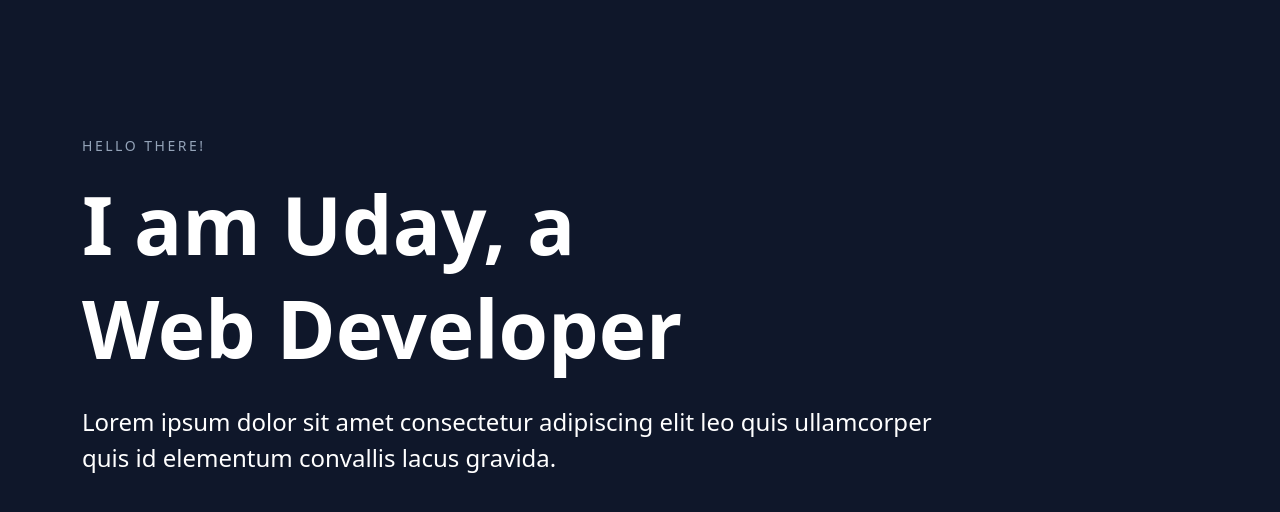
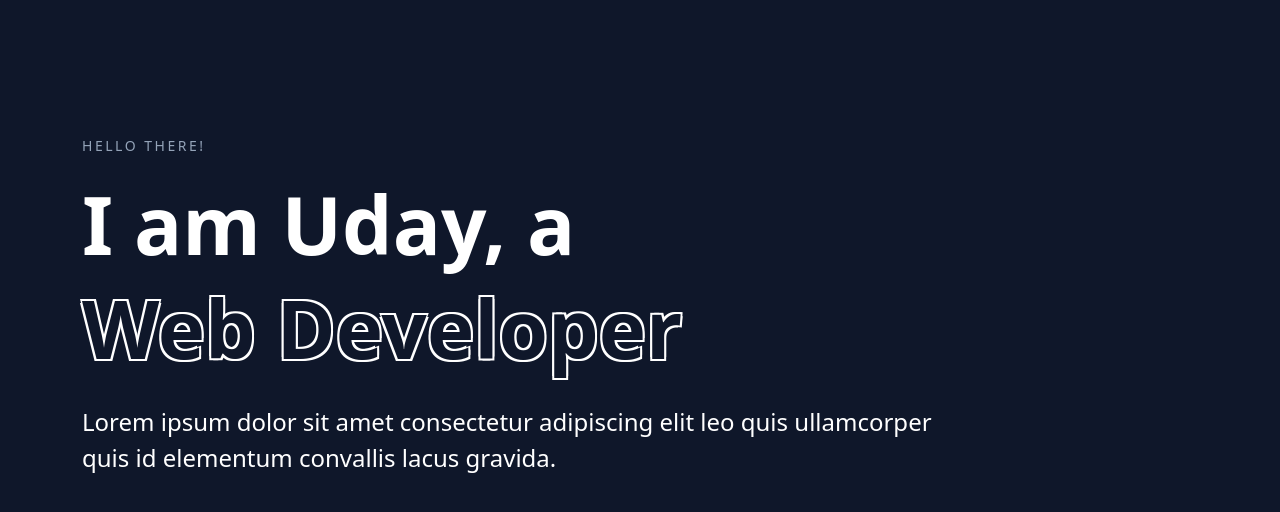
Before and after one commit to Udaykawar/Udaykawarportfolio, a plain HTML site: page index.html in a window 1280 px wide. Shown: the part 96-608 px from the top of the page. Drawn offline with nearby package versions, Linux system fonts and the light colour scheme.

Commit message:
Changed css

```diff
--- a/assets/css/main.css
+++ b/assets/css/main.css
@@ -68,3 +68,11 @@ p.content {
     font-size: 1.5em;
 
 }
+span.outline.hover {
+    color: var(--body-color);
+    text-shadow: -2px -2px 0 #fff, 2px -2px 0 #fff, -2px 2px 0 #fff, 2px 2px 0 #fff;
+}
+.outline.hover:hover {
+    color: #6ee7b7;
+    text-shadow: none;
+}
--- a/index.html
+++ b/index.html
@@ -52,7 +52,9 @@
                 <p class="subtitle">
                     Hello there!
                 </p>
-                <h1 class="display-1 mb-4 text-wrap" style="width: 40rem;" >I am Uday, a Web Developer</h1>
+                <h1 class="display-1 mb-4 text-wrap" style="width: 40rem;" >I am Uday, a
+                  <span class="outline hover"> Web Developer</span>
+                </h1>
                 <p class="content  text-wrap" style="width: 55rem;">
                     Lorem ipsum dolor sit amet consectetur adipiscing elit leo quis ullamcorper quis id elementum convallis lacus gravida.
                 </p>
```
